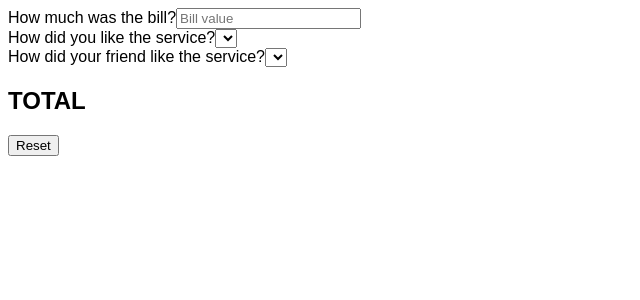
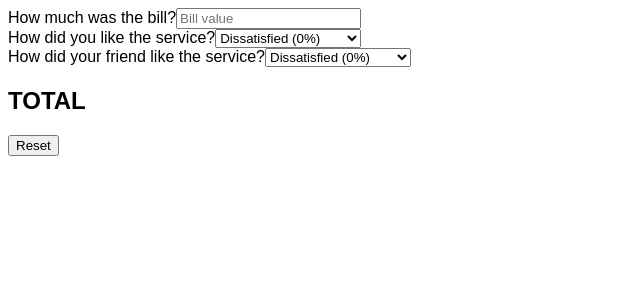
Before and after one commit to Therakar/07-tip-calculator, a React (Create React App) app: page / in a window 1280 px wide. Shown: the top 300 px of the page, without its empty margins (0-640 px from the left). Built offline with nearby package versions, Linux system fonts and the light colour scheme.

Commit message:
TipPercentage options

```diff
--- a/src/components/TipPercentage.js
+++ b/src/components/TipPercentage.js
@@ -2,7 +2,12 @@ export default function TipPercentage({ children }) {
   return (
     <div>
       <label>{children}</label>
-      <select></select>
+      <select>
+        <option value="0">Dissatisfied (0%)</option>
+        <option value="5">It was okay (5%)</option>
+        <option value="15">It was good (10%)</option>
+        <option value="20">It was Perfect! (20%)</option>
+      </select>
     </div>
   );
 }
```
